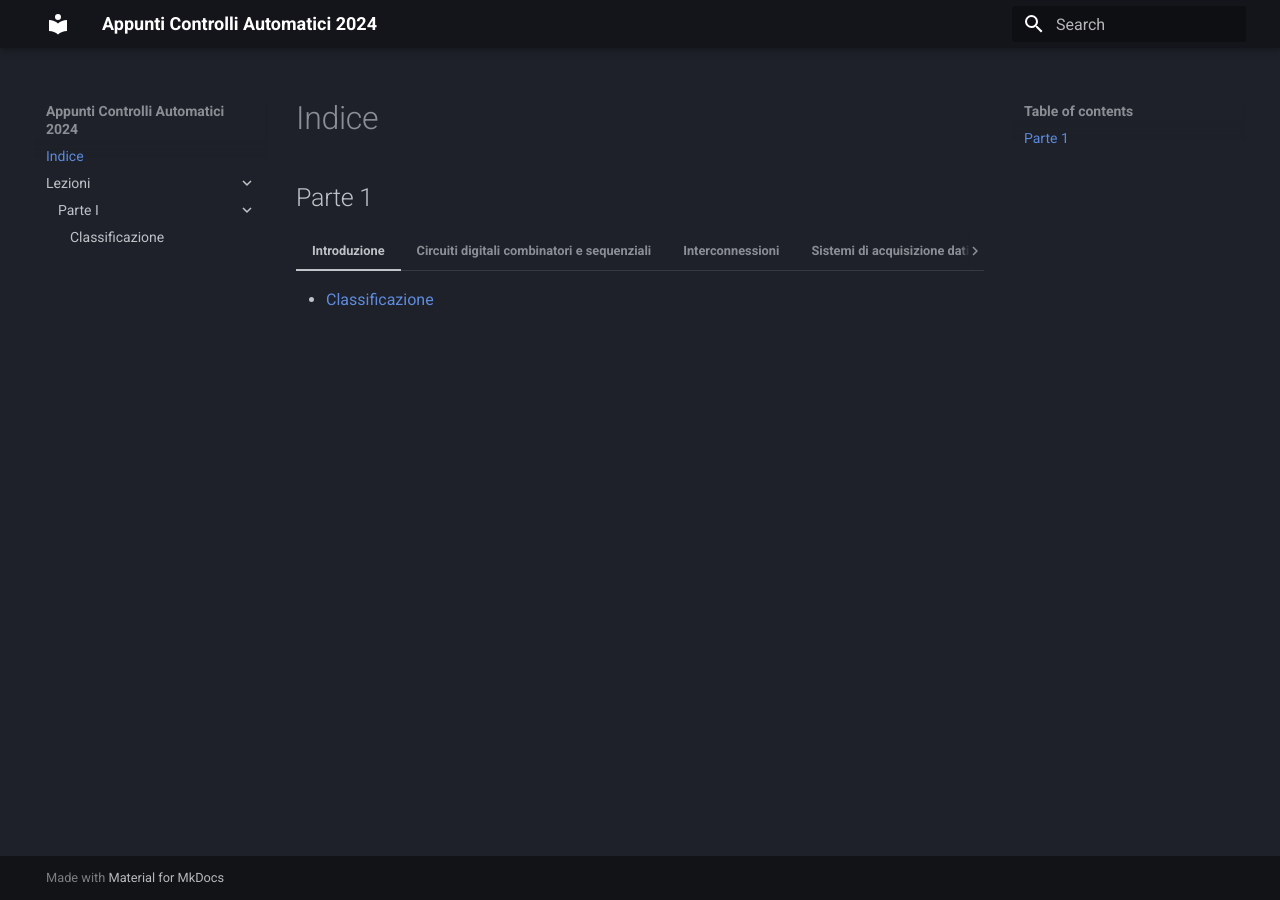
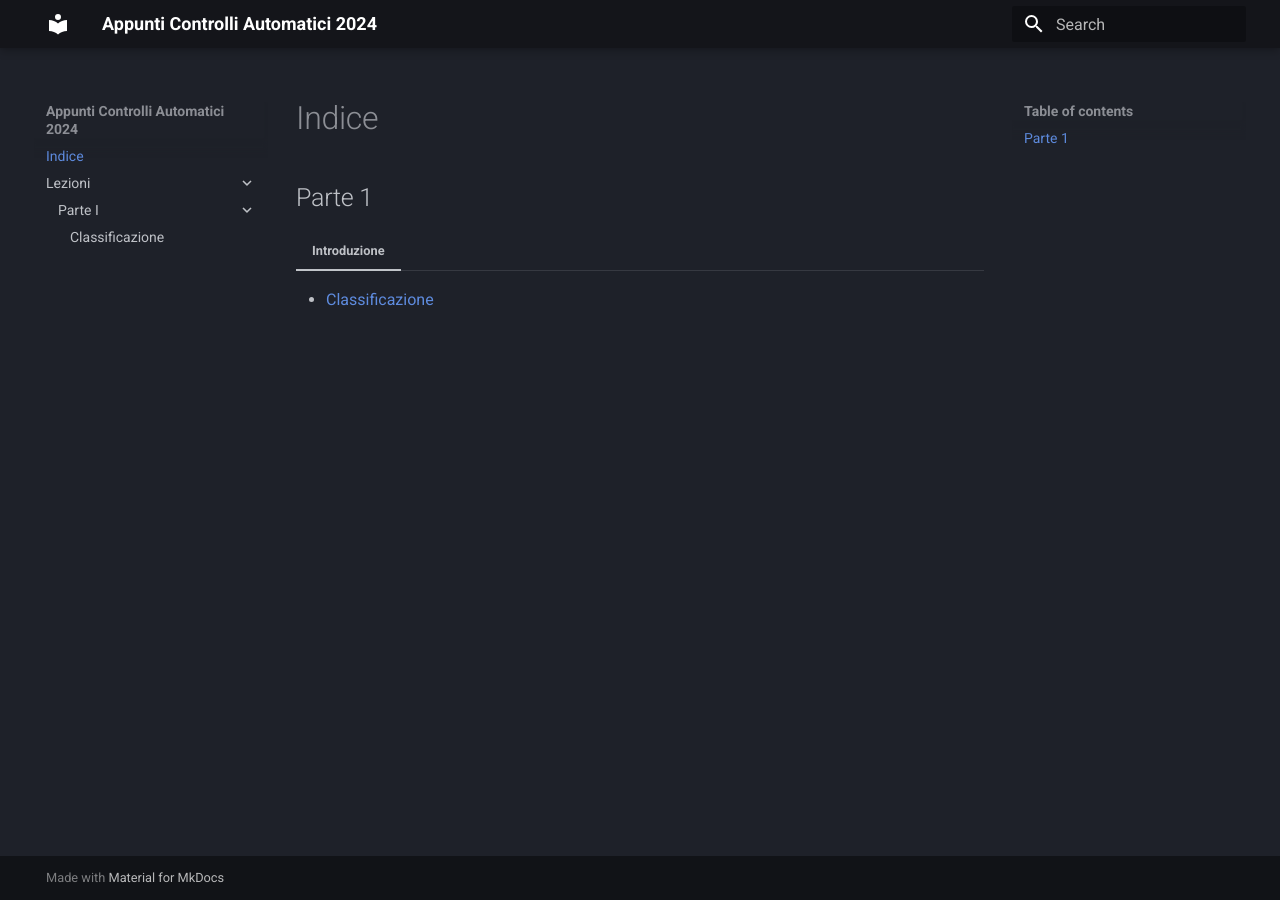
Before and after one commit to xNicklaj/appunti-controlli-automatici, an MkDocs documentation site: the page built from docs/index.md, in a window 1280 px wide. Built offline with MkDocs 1.6.1 and Material for MkDocs 9.7.7, drawn with Linux system fonts in a browser that asks for light colours.

Commit message:
Aggiornato index

```diff
--- a/docs/index.md
+++ b/docs/index.md
@@ -4,11 +4,3 @@
 === "Introduzione"
 
     - [Classificazione](lezioni/lezione_01.md)
-
-=== "Circuiti digitali combinatori e sequenziali"
-
-=== "Interconnessioni"
-
-=== "Sistemi di acquisizione dati"
-
-=== "Gestione  dell'energia e attuazione"
```
